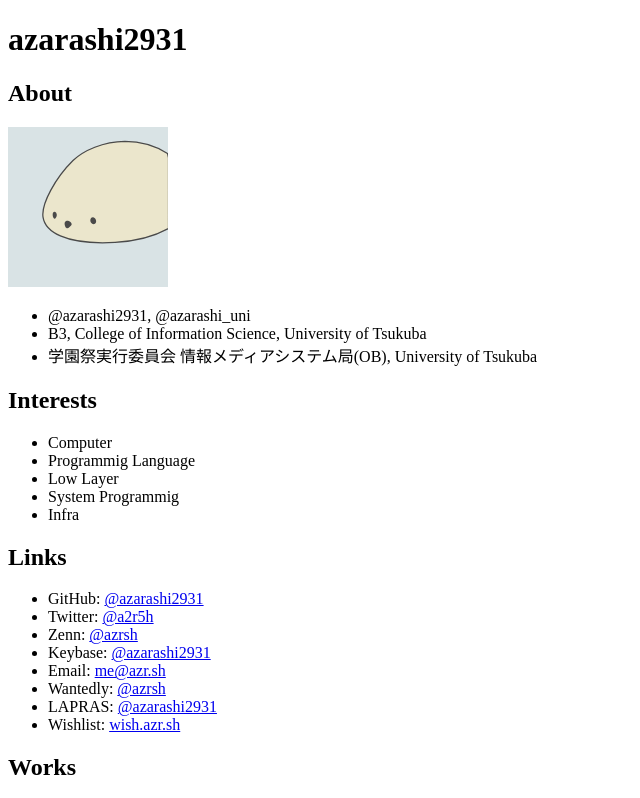
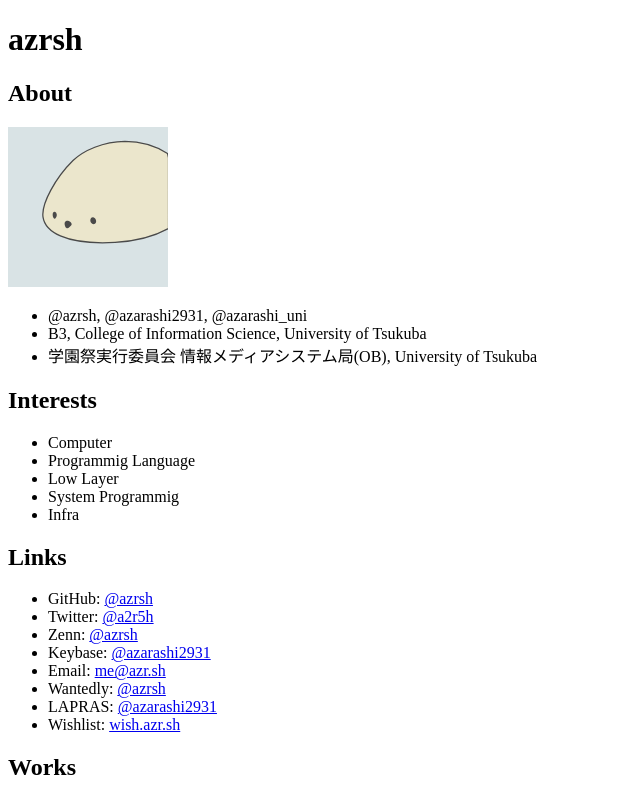
Before and after one commit to azrsh/azr.sh, a plain HTML site: page public/index.html in a window 1280 px wide. Shown: the top 798 px of the page, without its empty margins (0-640 px from the left). Drawn offline with Linux system fonts and the light colour scheme.

Commit message:
Fix GitHub username

```diff
--- a/public/index.html
+++ b/public/index.html
@@ -6,20 +6,20 @@
         <meta name="viewport" content="width=device-width, initial-scale=1">
         <meta property="og:url" content="https://azr.sh" />
         <meta property="og:type" content="website" />
-        <meta property="og:title" content="azarashi2931" />
-        <meta property="og:description" content="azarashi2931's profile page" />
-        <meta name="description" content="azarashi2931's profile page">
+        <meta property="og:title" content="azrsh" />
+        <meta property="og:description" content="azrsh's profile page" />
+        <meta name="description" content="azrsh's profile page">
         <meta name="twitter:card" content="summary" />
         <meta name="twitter:site" content="@a2r5h" />
         <meta name="twitter:creator" content="@a2r5h">
         <link rel="icon" href="/favicon.ico" />
     </head>
     <body>
-        <h1>azarashi2931</h1>
+        <h1>azrsh</h1>
         <h2>About</h2>
         <img src="icon.svg" width="160" height="160" alt="azarashi2931's icon"/>
         <ul>
-            <li>@azarashi2931, @azarashi_uni</li>
+            <li>@azrsh, @azarashi2931, @azarashi_uni</li>
             <li>B3, College of Information Science, University of Tsukuba</li>
             <li>学園祭実行委員会 情報メディアシステム局(OB), University of Tsukuba</li>
         </ul>
@@ -35,7 +35,7 @@
 
         <h2>Links</h2>
         <ul>
-            <li>GitHub: <a href="https://github.com/azarashi2931">@azarashi2931</a></li>
+            <li>GitHub: <a href="https://github.com/azrsh">@azrsh</a></li>
             <li>Twitter: <a href="https://twitter.com/a2r5h">@a2r5h</a></li>
             <li>Zenn: <a href="https://zenn.dev/azrsh">@azrsh</a></li>
             <li>Keybase: <a href="https://keybase.io/azarashi2931">@azarashi2931</a></li>
@@ -47,8 +47,8 @@
 
         <h2>Works</h2>
         <ul>
-            <li><a href="https://github.com/azarashi2931/azcc">azcc</a> セルフホストCコンパイラ</li>
-            <li><a href="https://github.com/azarashi2931/Cerke-Online">Cerke Online</a> 架空ボードゲーム(机戦)のアプリ</li>
+            <li><a href="https://github.com/azrsh/azcc">azcc</a> セルフホストCコンパイラ</li>
+            <li><a href="https://github.com/azrsh/Cerke-Online">Cerke Online</a> 架空ボードゲーム(机戦)のアプリ</li>
             <li>Minecraftのクローンゲーム</li>
         </ul>
 
```
